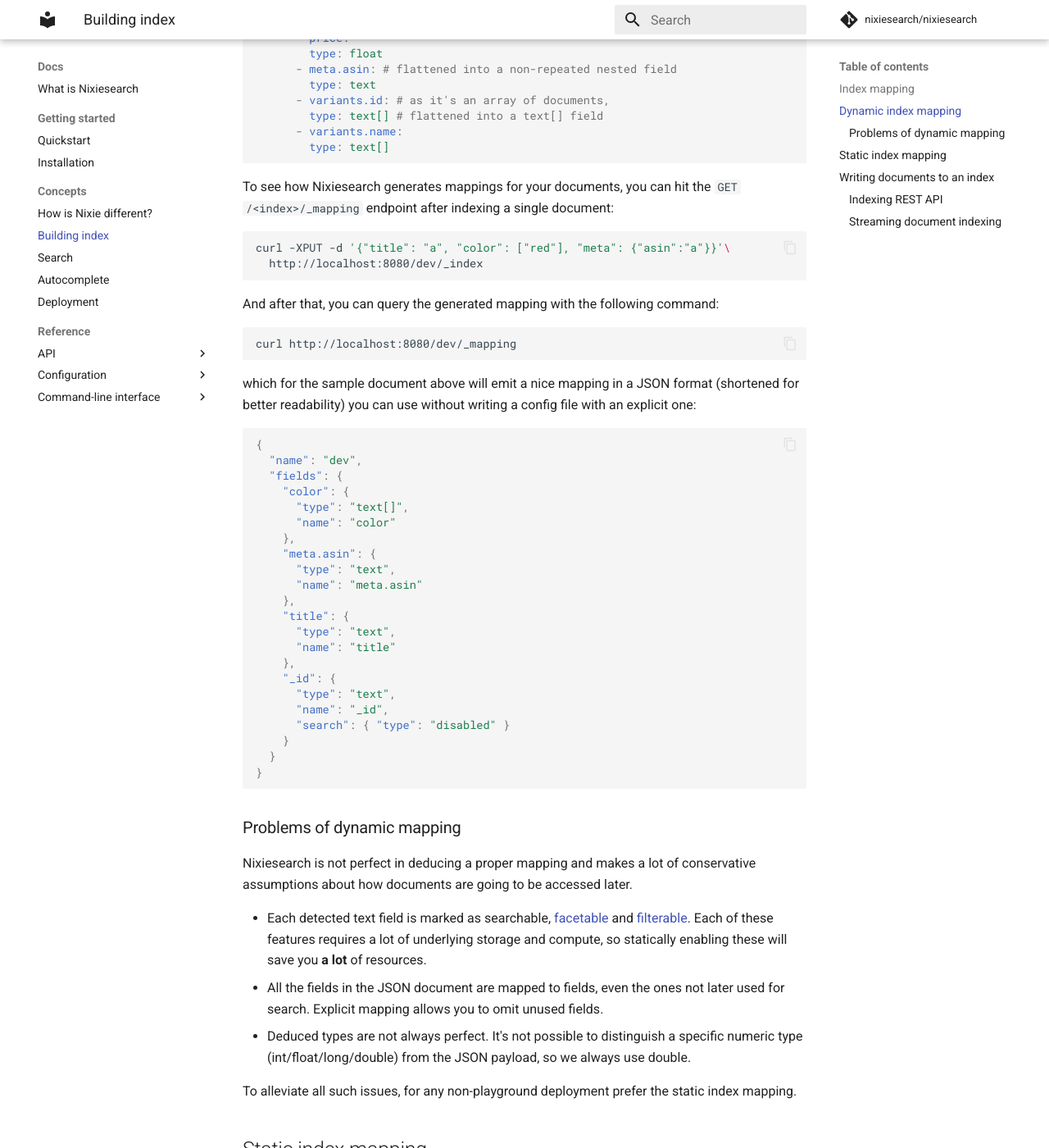
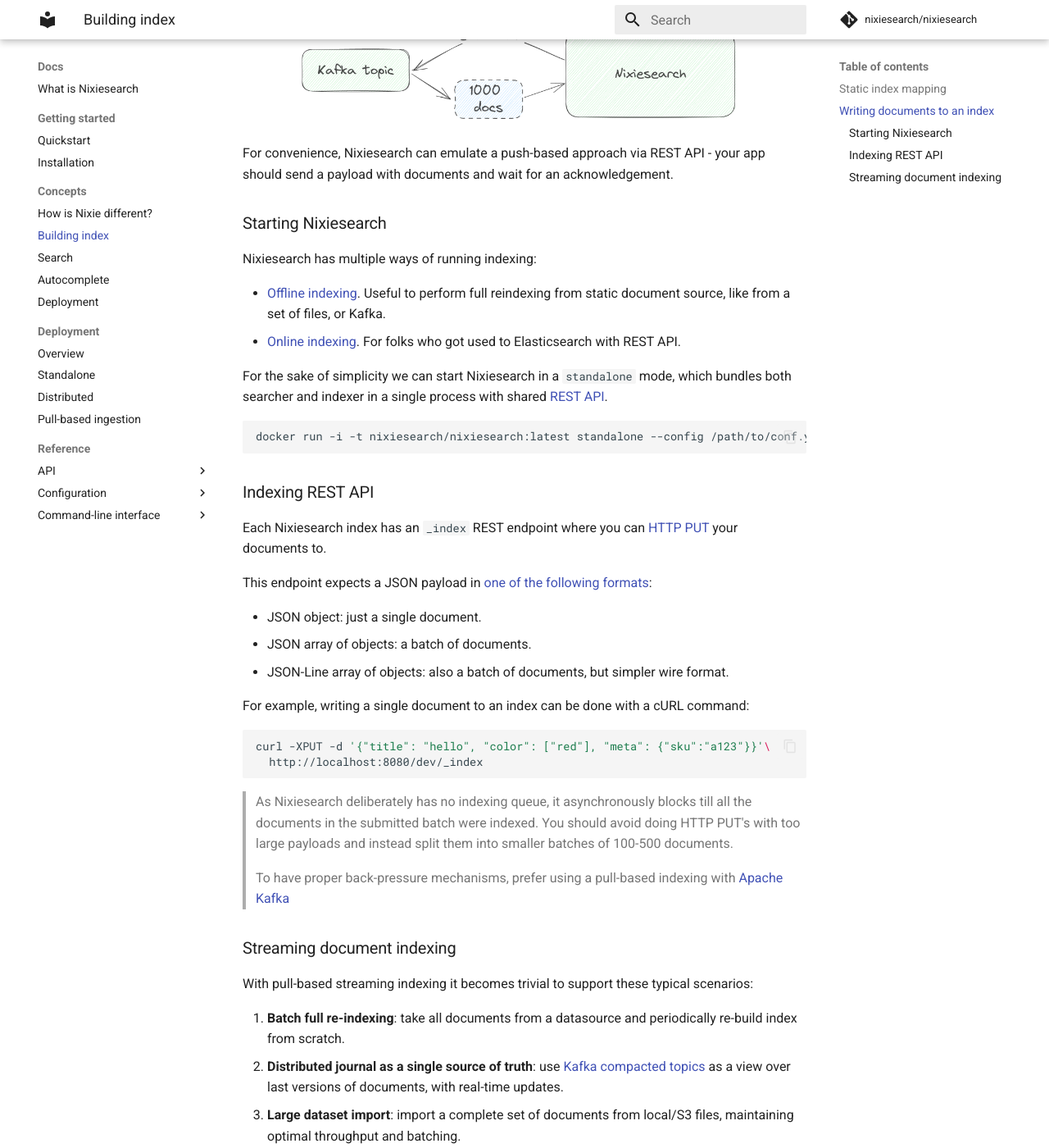
Before and after one commit to nixiesearch/nixiesearch, an MkDocs documentation site: the page built from docs/docs/concepts/indexing.md, in a window 1280 px wide and 1400 px high, scrolled down 1420 px. Shown: the whole window at 82% size. Built offline with MkDocs 1.6.1 and Material for MkDocs 9.7.7, drawn with Linux system fonts in a browser that asks for light colours; comment, search, counter and statistics services are not loaded; some of the changed text lies outside the part shown.

Commit message:
update docs

````diff
--- a/docs/docs/concepts/indexing.md
+++ b/docs/docs/concepts/indexing.md
@@ -4,108 +4,10 @@
 
 To add a set of documents to an index, you need to perform two steps:
 
-* define an [index mapping](#index-mapping) either [statically in a config file](#static-index-mapping), or [dynamically](#dynamic-index-mapping) - let Nixiesearch figure out the best mapping based on documents you write.
+* define an [index mapping](#index-mapping) [statically in a config file](#static-index-mapping). Nixiesearch is a strongly-typed document storage system, so dynamic mapping is not supported.
 * write documents to the index, either with push-based REST API or with pull-based stream ingestion.
 
-## Index mapping
-
-There are two ways of creating an index mapping:
-
-* defining a [static index mapping](index.md#static-index-mapping) in a config file, when you manually define which fields your documents have, their types and how they are going to be searched. This allows more control over the way documents are stored and searched, but unfortunately requires reading this documentation.
-* ingesting your [JSON documents](../reference/api/index/document-format.md) as-is without any mapping, and make Nixiesearch deduce the [dynamic index mapping](index.md#dynamic-index-mapping) on the fly from your documents format.
-
-## Dynamic index mapping
-
-Dynamic mapping deduces subjectively the best way of storing your documents in the index based on its [JSON structure](../reference/api/index/document-format.md):
-
-* **flat documents** are mapped as is to index fields.
-* **arrays** are different from singular fields, and use different underlying data structures.
-* **nested documents** are flattened.
-
-For example, the following document:
-
-```json
-{
-  "_id": 1,
-  "title": "socks",
-  "colors": ["red", "black"],
-  "price": 100.0,
-  "meta": {"asin": "AAA123"},
-  "variants": [
-    {"id": "v1", "name": "long socks"},
-    {"id": "v2", "name": "short socks"}
-  ]
-}
-```
-
-Will generate this mapping:
-```yaml
-search:
-  my-index:
-    fields:
-      - title:
-        type: text
-      - colors:
-        type: text[]
-      - price:
-        type: float
-      - meta.asin: # flattened into a non-repeated nested field
-        type: text
-      - variants.id: # as it's an array of documents,
-        type: text[] # flattened into a text[] field
-      - variants.name:
-        type: text[]
-```
-
-To see how Nixiesearch generates mappings for your documents, you can hit the `GET /<index>/_mapping` endpoint after indexing a single document:
-
-```bash
-curl -XPUT -d '{"title": "a", "color": ["red"], "meta": {"asin":"a"}}'\
-  http://localhost:8080/dev/_index
-```
-
-And after that, you can query the generated mapping with the following command:
-
-```bash
-curl http://localhost:8080/dev/_mapping
-```
-
-which for the sample document above will emit a nice mapping in a JSON format (shortened for better readability) you can use without writing a config file with an explicit one:
-
-```json
-{
-  "name": "dev",
-  "fields": {
-    "color": {
-      "type": "text[]",
-      "name": "color"
-    },
-    "meta.asin": {
-      "type": "text",
-      "name": "meta.asin"
-    },
-    "title": {
-      "type": "text",
-      "name": "title"
-    },
-    "_id": {
-      "type": "text",
-      "name": "_id",
-      "search": { "type": "disabled" }
-    }
-  }
-}
-```
-
-### Problems of dynamic mapping
-
-Nixiesearch is not perfect in deducing a proper mapping and makes a lot of conservative assumptions about how documents are going to be accessed later.
-
-* Each detected text field is marked as searchable, [facetable](../reference/api/search/facet.md) and [filterable](../reference/api/search/filter.md). Each of these features requires a lot of underlying storage and compute, so statically enabling these will save you **a lot** of resources.
-* All the fields in the JSON document are mapped to fields, even the ones not later used for search. Explicit mapping allows you to omit unused fields.
-* Deduced types are not always perfect. It's not possible to distinguish a specific numeric type (int/float/long/double) from the JSON payload, so we always use double.
-
-To alleviate all such issues, for any non-playground deployment prefer the static index mapping.
+> Dynamic mapping in most search engines is considered an anti-pattern: the engine cannot correctly guess how are you going to query documents, so by default all fields are marked as searchable, facetable, filterable and suggestable. This results in slow ingestion throughput and huge index size.
 
 ## Static index mapping
 
@@ -114,6 +16,9 @@
 ```yaml
 search:
   my-first-index:
+    store:
+      local:
+        disk: file://path/to/index
     fields:
       title:
         type: text
@@ -137,6 +42,19 @@
 ![push pull](../img/pullpush.png)
 
 For convenience, Nixiesearch can emulate a push-based approach via REST API - your app should send a payload with documents and wait for an acknowledgement.
+
+### Starting Nixiesearch
+
+Nixiesearch has multiple ways of running indexing:
+
+* [Offline indexing](../reference/cli/index.md#offline-indexing). Useful to perform full reindexing from static document source, like from a set of files, or Kafka.
+* [Online indexing](../reference/cli/index.md#online-indexing). For folks who got used to Elasticsearch with REST API.
+
+For the sake of simplicity we can start Nixiesearch in a `standalone` mode, which bundles both searcher and indexer in a single process with shared [REST API](../reference/api/overview.md).
+
+```shell
+docker run -i -t nixiesearch/nixiesearch:latest standalone --config /path/to/conf.yml
+```
 
 ### Indexing REST API
 
@@ -157,9 +75,9 @@
 
 > As Nixiesearch deliberately has no indexing queue, it asynchronously blocks till all the documents in the submitted batch were indexed. You should avoid doing HTTP PUT's with too large payloads and instead split them into smaller batches of 100-500 documents.
 
+> To have proper back-pressure mechanisms, prefer using a pull-based indexing with [Apache Kafka](../deployment/kafka.md)
+
 ### Streaming document indexing
-
-> This feature is still in development and part of v0.1 roadmap
 
 With pull-based streaming indexing it becomes trivial to support these typical scenarios:
 
--- a/docs/mkdocs.yml
+++ b/docs/mkdocs.yml
@@ -123,6 +123,11 @@
         - Search: concepts/search.md
         - Autocomplete: concepts/autocomplete.md
         - Deployment: concepts/deploy.md
+    - Deployment:
+        - Overview: deployment/overview.md
+        - Standalone: deployment/standalone.md
+        - Distributed: deployment/distributed.md
+        - Pull-based ingestion: deployment/kafka.md
     - Reference:
         - API:
             - Overview: reference/api/overview.md
````
Also changed, not shown: other parts of docs/docs/concepts/indexing.md (+4 -4 lines), docs/docs/index.md (+1 -2 lines), docs/docs/reference/cli/index.md (+5 -0 lines).
